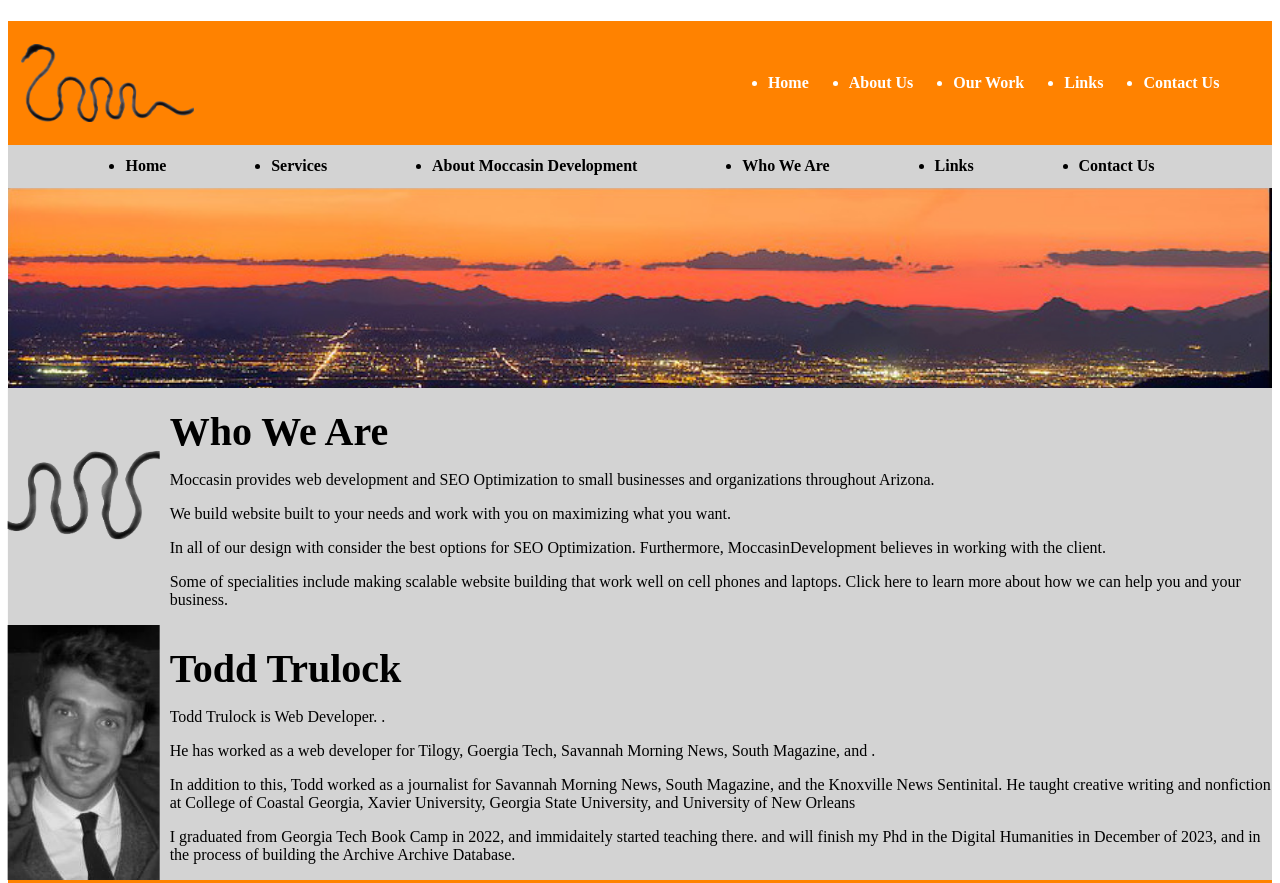
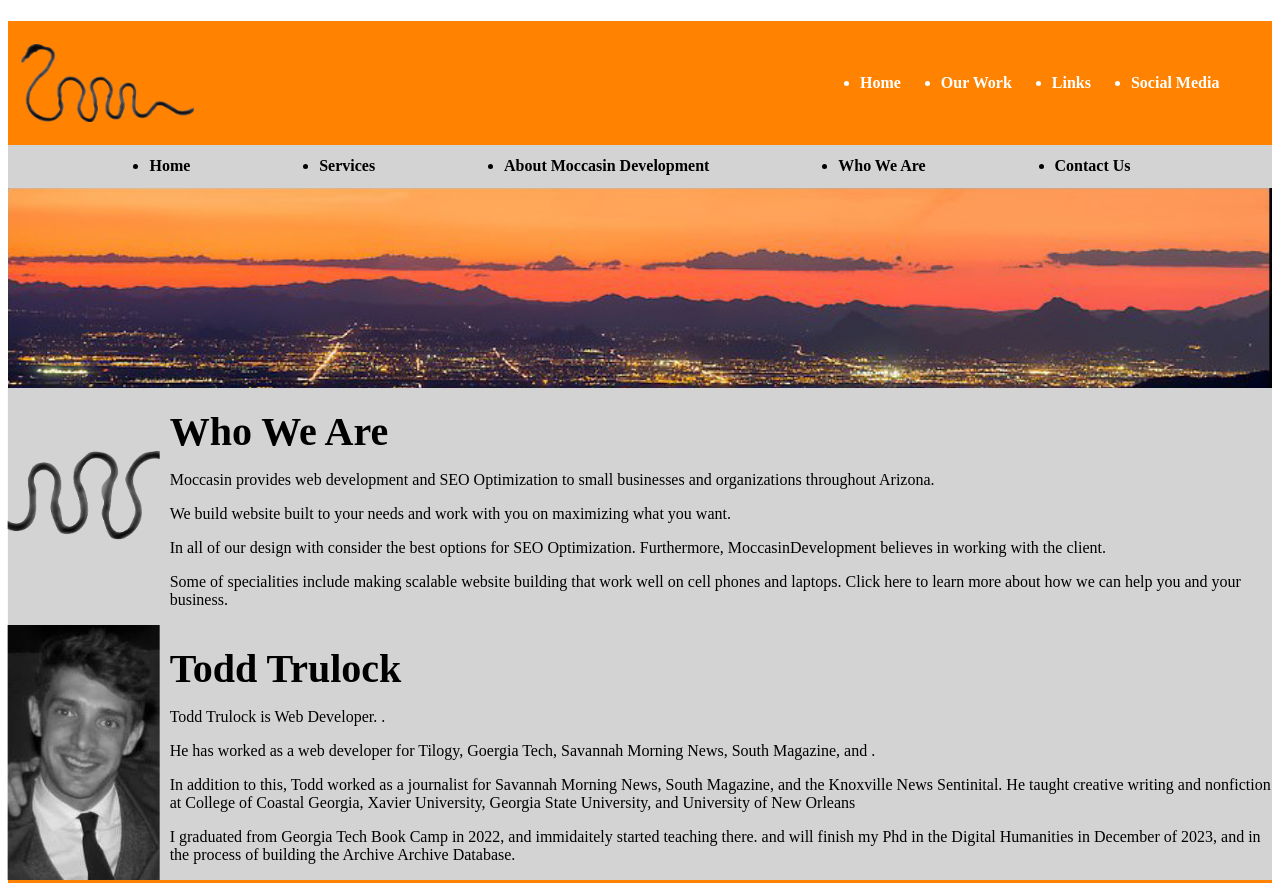
Before and after one commit to ttrulock1/ToddTrulockWebsite, a plain HTML site: page WhoWeAre.html in a window 1280 px wide. Shown: the top 883 px of the page. Drawn offline with Linux system fonts and the light colour scheme.

Commit message:
added new updated links

```diff
--- a/WhoWeAre.html
+++ b/WhoWeAre.html
@@ -26,25 +26,24 @@
       <!-- <div id= "logo"> -->
         <img src="./public/images/MyLogo(Transparent).png" id="logo">
       <!-- </div> -->
+
   <nav>
     <ul id= "toplinks">
-        <li id="toplinks"><a href="#home">Home</a></li>
-        <li id="toplinks"><a href="#aboutme">About Us</a></li>
-        <li id="toplinks"><a href="#mywork">Our Work</a></li>
-        <li id="toplinks"><a href="#links">Links</a></li>
-        <li id="toplinks"><a href="#contact">Contact Us</a></li>
+      <li id="toplinks"><a href="/index.html">Home</a></li>
+      <li id="toplinks"><a href="/websites.html">Our Work</a></li>
+      <li id="toplinks"><a href="/">Links</a></li>
+      <li id="toplinks"><a href="#contact">Social Media</a></li>
     </ul>
   </nav>
 </header>
 
 <nav>
   <ul id= "secondlinks">
-      <li class="toplinks"><a href="#home">Home</a></li>
-      <li class="toplinks"><a href="#services">Services</a></li>
-      <li class="toplinks"><a href="#services">About Moccasin Development</a></li>
-      <li class="toplinks"><a href="#mywork"> Who We Are</a></li>
-      <li class="toplinks"><a href="#links">Links</a></li>
-      <li class="toplinks"><a href="#contact">Contact Us</a></li>
+    <li class="toplinks"><a href="/index.html">Home</a></li>
+    <li class="toplinks"><a href="/services.html">Services</a></li>
+    <li class="toplinks"><a href="/WhoWeAre.html">About Moccasin Development</a></li>
+    <li class="toplinks"><a href="/WhoWeAre.html"> Who We Are</a></li>
+    <li class="toplinks"><a href="/ContactUs.html">Contact Us</a></li>
 
   </ul>
 </nav>
```
Also changed, not shown: LFCtemp2.html (+9 -14 lines), SEOOptimization.html (+9 -11 lines), services.html (+9 -12 lines), websites.html (+9 -12 lines). Lines whose indentation alone changed are shown as unchanged.
